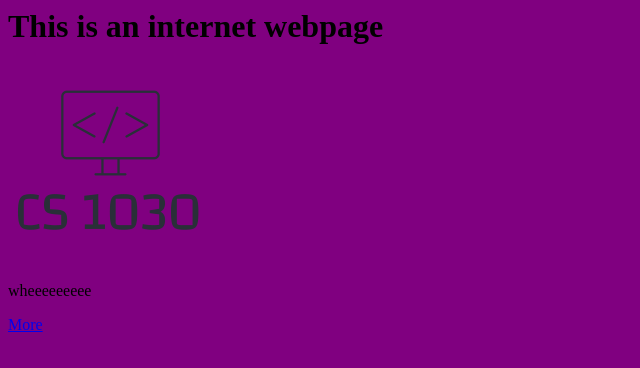
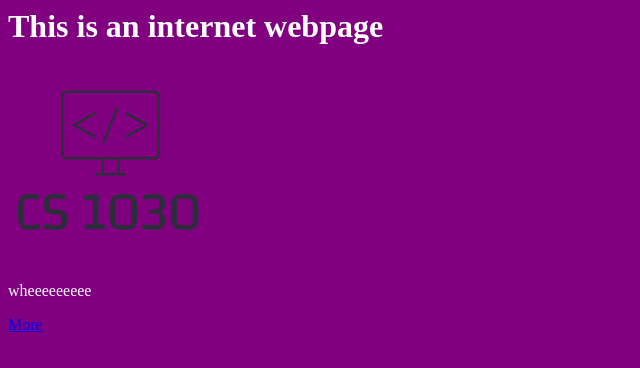
Before and after one commit to Angela-Fl/cs1030web, a plain HTML site: page index.html in a window 1280 px wide. Shown: the whole page, without its empty margins (0-640 px from the left). Drawn offline with Linux system fonts and the light colour scheme.

Commit message:
Update index.html

```diff
--- a/index.html
+++ b/index.html
@@ -6,9 +6,9 @@
   </head>
   <body bgcolor="purple">
     <!-- Replace the lines in this body with your content. -->
-    <h1>This is an internet webpage</h1>
+    <h1 style="color:white;">This is an internet webpage</h1>
     <img src="logo.png">
-    <p>wheeeeeeeee</p>
+    <p style="color:white;">wheeeeeeeee</p>
     <p><a href="secondpage.html">More</a></p>
   </body>
 </html>
```
